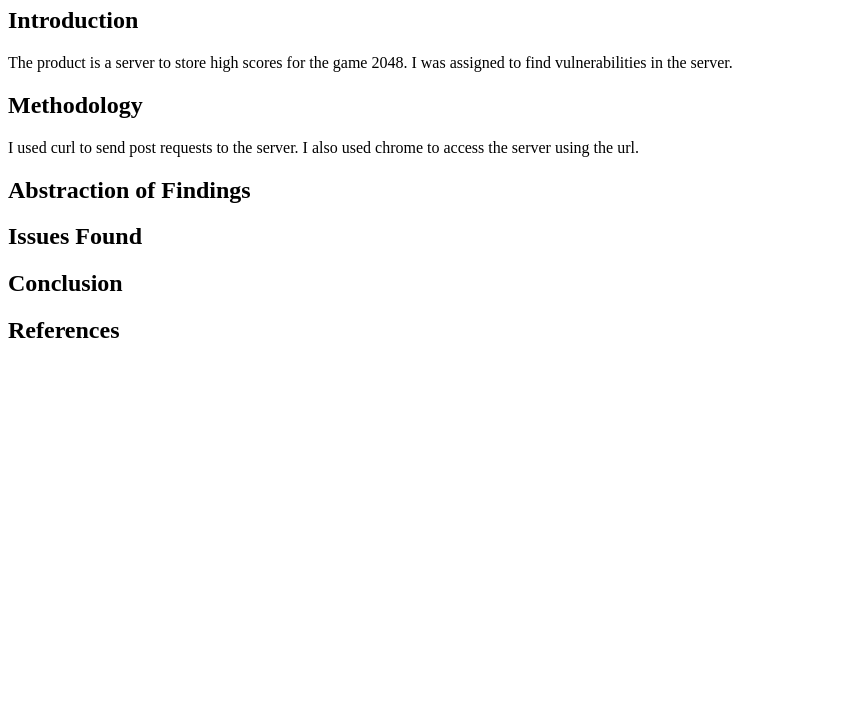
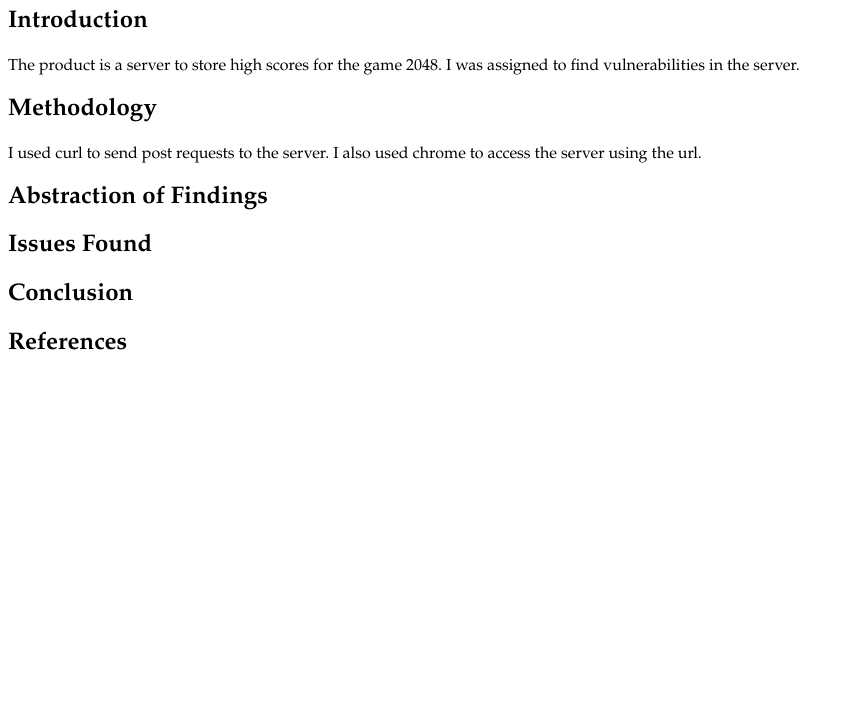
Before and after one commit to rgins/comp20-rginsberg, a plain HTML site: page security/index.html in a window 1280 px wide. Shown: the part 73-800 px from the top of the page, without its empty margins (0-854 px from the left). Drawn offline with Linux system fonts and the light colour scheme.

Commit message:
added styling

```diff
--- a/security/index.html
+++ b/security/index.html
@@ -2,7 +2,9 @@
 <html>
 <head>
 	<title>Security Report</title>
-	</head>
+	<link rel="stylesheet" href="style.css"/>
+	<meta charset="utf-8" />
+</head>
 <body>
 	<h1>Security Report</h1>
 	<h2>Introduction</h2>
--- /dev/null
+++ b/security/style.css
@@ -0,0 +1,3 @@
+body {
+    font-family: Palatino;
+}
```
